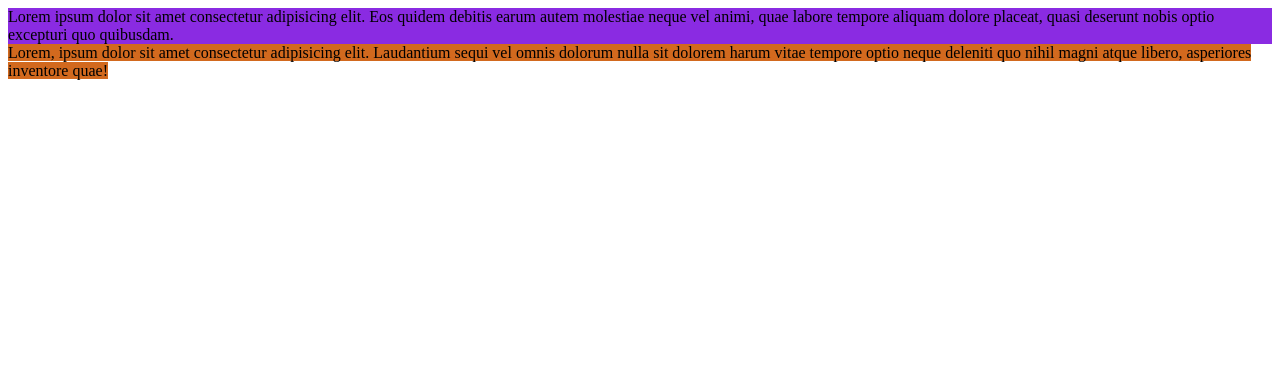
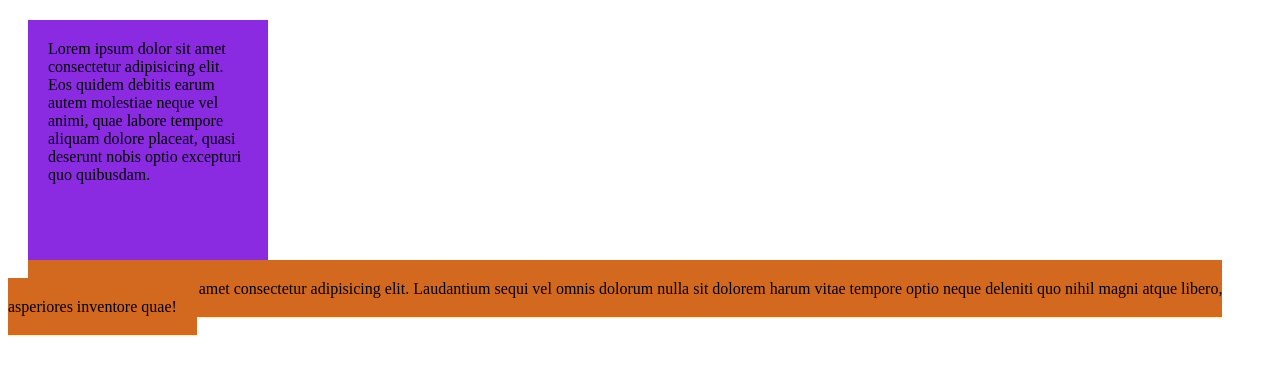
Before and after one commit to IOrozakunov23/26.10.21, a plain HTML site: page index.html in a window 1280 px wide. Drawn offline with Linux system fonts and the light colour scheme.

Commit message:
added 2 files

```diff
--- a/index.html
+++ b/index.html
@@ -1,16 +1,22 @@
 <!DOCTYPE html>
 <html lang="en">
   <head>
-  <meta charset="UTF-8">
-  <meta http-equiv="X-UA-Compatible" content="IE=edge">
-  <meta name="viewport" content="width=s, initial-scale=1.0">
-  <link rel="stylesheet" href="style.css">
+    <meta charset="UTF-8" />
+    <meta http-equiv="X-UA-Compatible" content="IE=edge" />
+    <meta name="viewport" content="width=s, initial-scale=1.0" />
+    <link rel="stylesheet" href="style.css" />
     <title>Document</title>
   </head>
   <body>
     <div>
-    Lorem ipsum dolor sit amet consectetur adipisicing elit. Eos quidem debitis earum autem molestiae neque vel animi, quae labore tempore aliquam dolore placeat, quasi deserunt nobis optio excepturi quo quibusdam.
+      Lorem ipsum dolor sit amet consectetur adipisicing elit. Eos quidem
+      debitis earum autem molestiae neque vel animi, quae labore tempore aliquam
+      dolore placeat, quasi deserunt nobis optio excepturi quo quibusdam.
     </div>
-  <span>Lorem, ipsum dolor sit amet consectetur adipisicing elit. Laudantium sequi vel omnis dolorum nulla sit dolorem harum vitae tempore optio neque deleniti quo nihil magni atque libero, asperiores inventore quae!</span>
+    <span
+      >Lorem, ipsum dolor sit amet consectetur adipisicing elit. Laudantium
+      sequi vel omnis dolorum nulla sit dolorem harum vitae tempore optio neque
+      deleniti quo nihil magni atque libero, asperiores inventore quae!</span
+    >
   </body>
 </html>
--- a/style.css
+++ b/style.css
@@ -1,6 +1,14 @@
 div{
   background-color: blueviolet;
+  padding: 20px;
+  margin: 20px;
+  width: 200px;
+  height: 200px;
 }
 span{
   background-color: chocolate;
+  padding: 20px;
+  margin: 20px;
+  height: 200px;
+  width: 200px;
 }
```
Lines whose indentation alone changed are shown as unchanged.
